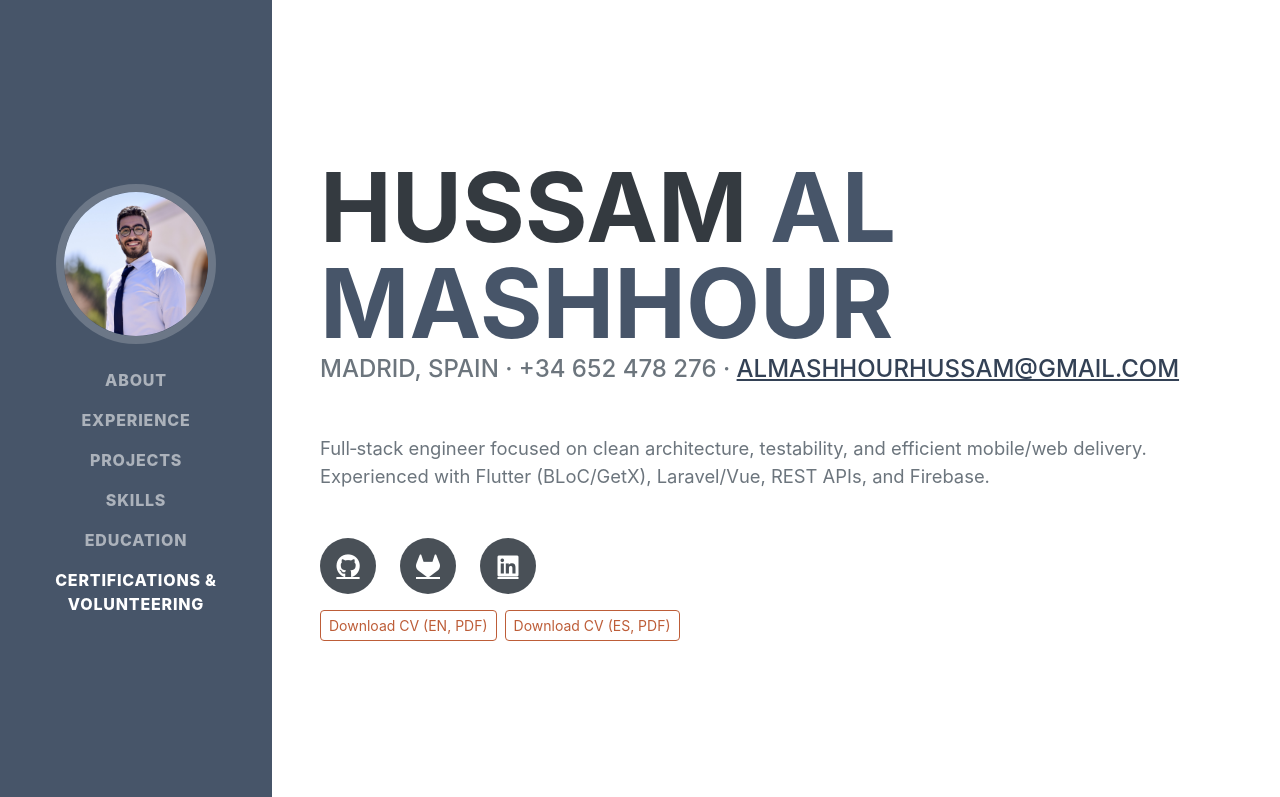
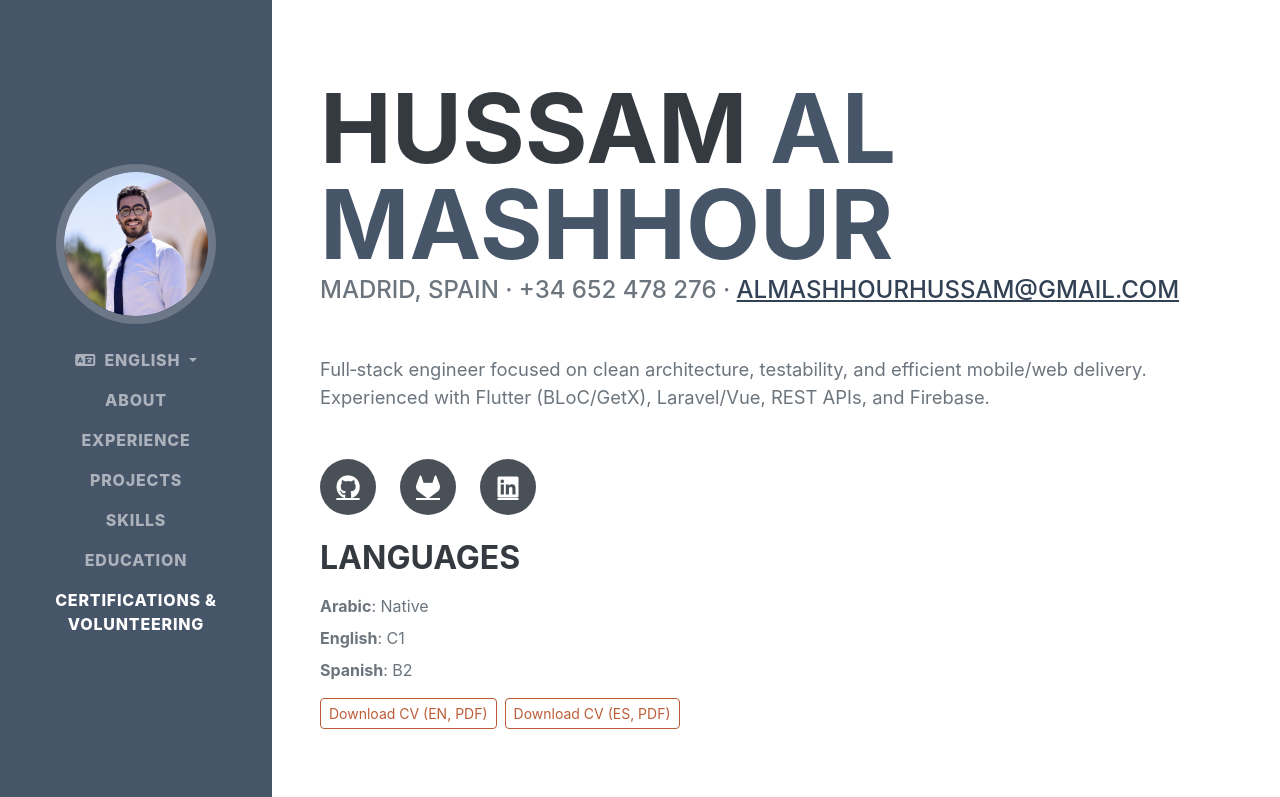
Before and after one commit to hussamalmashhour/portfolio, a plain HTML site: page index.html in a window 1280 px wide. Shown: the top 797 px of the page. Drawn offline with nearby package versions, Linux system fonts and the light colour scheme; a web font is replaced by a local one.

Commit message:
Multi-language Support

```diff
--- a/index.html
+++ b/index.html
@@ -51,6 +51,19 @@
           <li class="nav-item"><a class="nav-link js-scroll-trigger" href="#skills">Skills</a></li>
           <li class="nav-item"><a class="nav-link js-scroll-trigger" href="#education">Education</a></li>
           <li class="nav-item"><a class="nav-link js-scroll-trigger" href="#awards">Certifications &amp; Volunteering</a></li>
+
+          <!-- Language Switcher Dropdown -->
+          <li class="nav-item dropdown">
+            <a class="nav-link dropdown-toggle" href="#" id="languageDropdown" role="button"
+               data-bs-toggle="dropdown" aria-expanded="false">
+              <i class="fas fa-language me-1"></i>
+              <span id="currentLanguage">English</span>
+            </a>
+            <ul class="dropdown-menu dropdown-menu-dark" aria-labelledby="languageDropdown" id="languageDropdownMenu">
+              <li><a class="dropdown-item language-option" href="#" data-lang="en">English</a></li>
+              <li><a class="dropdown-item language-option" href="#" data-lang="es">Español</a></li>
+            </ul>
+          </li>
         </ul>
       </div>
     </nav>
--- a/js/scripts.js
+++ b/js/scripts.js
@@ -1,11 +1,26 @@
 /*!
- * Resume template + JSON renderer (v2)
- * Works with ./data/portfolio.v2.json
- * Section IDs: #about, #experience, #education, #skills, #interests, #awards
+ * Resume template with multi-language support
+ * Loads either portfolio.en.json or portfolio.es.json
  */
 
+// Current language and data
+let currentLanguage = 'en';
+let portfolioData = null;
+
+// Language configuration
+const languageConfig = {
+  en: {
+    file: './data/portfolio.en.json',
+    name: 'English'
+  },
+  es: {
+    file: './data/portfolio.es.json',
+    name: 'Español'
+  }
+};
+
 window.addEventListener('DOMContentLoaded', async () => {
-  // ===== Keep existing behavior (ScrollSpy + responsive toggler) =====
+  // Initialize scrollspy and responsive navbar
   const sideNav = document.body.querySelector('#sideNav');
   if (sideNav) {
     new bootstrap.ScrollSpy(document.body, {
@@ -13,6 +28,7 @@ window.addEventListener('DOMContentLoaded', async () => {
       rootMargin: '0px 0px -40%',
     });
   }
+
   const navbarToggler = document.body.querySelector('.navbar-toggler');
   const responsiveNavItems = [].slice.call(
     document.querySelectorAll('#navbarResponsive .nav-link')
@@ -25,57 +41,107 @@ window.addEventListener('DOMContentLoaded', async () => {
     });
   });
 
-  // ===== Load JSON v2 and render =====
-  try {
-    const data = await fetchJSON('./data/portfolio.v2.json');
-    // console.log('portfolio data:', data);
+  // Initialize language switcher
+  setupLanguageSwitcher();
 
-    applySiteMeta(data.site);
-    applyVisibilityOrder(data.site?.sections || []);
+  // Load data based on saved language preference or browser language
+  const savedLanguage = localStorage.getItem('portfolioLanguage');
+  const browserLanguage = navigator.language.split('-')[0];
+  const defaultLanguage = Object.keys(languageConfig).includes(browserLanguage) ? browserLanguage : 'en';
+  const initialLanguage = savedLanguage || defaultLanguage;
 
-    renderAbout(data.about);
-    renderExperience(data.experience || []);
-    renderProjects(data.projects || []);             // maps to #interests
-    renderSkills(data.skills || {});
-    renderEducation(data.education || []);
-    renderCertsAndVolunteering(
-      data.certifications || [],
-      data.volunteering || []
-    );                                               // both go to #awards
-  } catch (err) {
-    console.error('Failed to load portfolio JSON:', err);
-    const aboutLead = q('#about .lead') || q('#about');
-    if (aboutLead) aboutLead.textContent = 'Unable to load profile data. Please try reloading.';
-  }
+  await loadLanguageData(initialLanguage);
 });
 
-/* ------------------------ helpers ------------------------ */
-const STORAGE_KEY = 'portfolio.v2.json';
+async function loadLanguageData(lang) {
+  try {
+    if (!languageConfig[lang]) {
+      throw new Error(`Language ${lang} not supported`);
+    }
 
-async function fetchJSON(url) {
-  // 1) Session cache for instant reloads
-  const cached = sessionStorage.getItem(STORAGE_KEY);
-  if (cached) {
-    try { return JSON.parse(cached); } catch {}
+    const response = await fetch(languageConfig[lang].file);
+    if (!response.ok) throw new Error(`HTTP ${response.status}`);
+
+    portfolioData = await response.json();
+    currentLanguage = lang;
+    localStorage.setItem('portfolioLanguage', lang);
+
+    // Update UI
+    updateLanguageSwitcher();
+    renderAllContent();
+  } catch (error) {
+    console.error('Failed to load portfolio data:', error);
+
+    // Fallback to English if preferred language fails
+    if (lang !== 'en') {
+      await loadLanguageData('en');
+    } else {
+      showErrorState();
+    }
   }
-  // 2) Let the browser cache the file between visits
-  const res = await fetch(url, { cache: 'force-cache' });
-  if (!res.ok) throw new Error(`HTTP ${res.status}`);
-  const json = await res.json();
-  sessionStorage.setItem(STORAGE_KEY, JSON.stringify(json));
-  return json;
 }
 
+function setupLanguageSwitcher() {
+  const languageOptions = qa('.language-option');
+  languageOptions.forEach(option => {
+    option.addEventListener('click', async (e) => {
+      e.preventDefault();
+      const lang = e.target.getAttribute('data-lang');
+      if (lang !== currentLanguage) {
+        await loadLanguageData(lang);
+      }
+    });
+  });
+}
+
+function updateLanguageSwitcher() {
+  const currentLangEl = q('#currentLanguage');
+  if (currentLangEl) {
+    currentLangEl.textContent = languageConfig[currentLanguage]?.name || 'English';
+  }
+}
+
+function renderAllContent() {
+  if (!portfolioData) return;
+
+  applySiteMeta(portfolioData.site);
+  applyVisibilityOrder(portfolioData.site?.sections || []);
+
+  renderAbout(portfolioData.about);
+  renderExperience(portfolioData.experience || []);
+  renderProjects(portfolioData.projects || []);
+  renderSkills(portfolioData.skills || {});
+  renderEducation(portfolioData.education || []);
+  renderCertsAndVolunteering(
+    portfolioData.certifications || [],
+    portfolioData.volunteering || []
+  );
+  renderLanguages(portfolioData.about?.languages || []);
+}
+
+function showErrorState() {
+  const aboutLead = q('#about .lead') || q('#about');
+  if (aboutLead) {
+    aboutLead.textContent = 'Unable to load profile data. Please try reloading.';
+  }
+}
+
+/* ------------------------ helpers ------------------------ */
 const q  = (sel, root = document) => root.querySelector(sel);
 const qa = (sel, root = document) => Array.from(root.querySelectorAll(sel));
 
 function monthYear(iso) {
   if (!iso) return '';
-  if (iso === 'Present') return 'Present';
+  if (iso === 'Present') return currentLanguage === 'es' ? 'Actual' : 'Present';
+
   const [y, m] = (iso + '').split('-');
   if (!m) return y;
+
   const d = new Date(Number(y), Number(m) - 1, 1);
-  return d.toLocaleString('en', { month: 'long', year: 'numeric' });
+  return d.toLocaleDateString(currentLanguage, {
+    month: 'long',
+    year: 'numeric'
+  });
 }
 
 function escapeHTML(str = '') {
@@ -99,7 +165,7 @@ function applyVisibilityOrder(sections) {
     projects: '#interests',
     skills: '#skills',
     education: '#education',
-    certifications: '#awards', // share with volunteering
+    certifications: '#awards',
     volunteering: '#awards'
   };
 
@@ -202,14 +268,48 @@ function renderAbout(about = {}) {
   }
 }
 
+function renderLanguages(languages = []) {
+  const aboutSection = q('#about .resume-section-content');
+  if (!aboutSection || !languages.length) return;
+
+  // Remove existing languages section if present
+  const existingSection = q('#languages-section');
+  if (existingSection) existingSection.remove();
+
+  const languagesHtml = `
+    <div id="languages-section" class="mt-4">
+      <h3 class="mb-3">${currentLanguage === 'es' ? 'Idiomas' : 'Languages'}</h3>
+      <ul class="list-unstyled">
+        ${languages.map(lang => `
+          <li class="mb-2">
+            <strong>${escapeHTML(lang.name)}</strong>: ${escapeHTML(lang.level)}
+          </li>
+        `).join('')}
+      </ul>
+    </div>
+  `;
+
+  // Append after social icons or download buttons
+  const lastElement = q('.social-icons', aboutSection) ||
+                     q('.btn-outline-primary:last-child', aboutSection) ||
+                     q('.lead', aboutSection);
+
+  if (lastElement) {
+    lastElement.insertAdjacentHTML('afterend', languagesHtml);
+  }
+}
+
 function renderExperience(items = []) {
   const wrap = q('#experience .resume-section-content');
   if (!wrap) return;
 
+  const sectionTitle = currentLanguage === 'es' ? 'Experiencia' : 'Experience';
+  const stackLabel = currentLanguage === 'es' ? 'Tecnologías' : 'Stack';
+
   const blocks = items.map(x => {
     const bullets = (x.highlights || x.bullets || []).map(b => `<li>${b}</li>`).join('');
-    const stack = x.stack?.length ? `<div class="small text-muted mt-2">Stack: ${x.stack.join(', ')}</div>` : '';
-    const when = `${monthYear(x.employment?.start)} – ${x.employment?.end ? monthYear(x.employment.end) : 'Present'}`;
+    const stack = x.stack?.length ? `<div class="small text-muted mt-2">${stackLabel}: ${x.stack.join(', ')}</div>` : '';
+    const when = `${monthYear(x.employment?.start)} – ${x.employment?.end ? monthYear(x.employment.end) : currentLanguage === 'es' ? 'Actual' : 'Present'}`;
     const loc = [x.company, x.location].filter(Boolean).join(' — ');
 
     return `
@@ -226,19 +326,22 @@ function renderExperience(items = []) {
     `;
   }).join('');
 
-  wrap.innerHTML = `<h2 class="mb-5">Experience</h2>${blocks}`;
+  wrap.innerHTML = `<h2 class="mb-5">${sectionTitle}</h2>${blocks}`;
 }
 
 function renderProjects(items = []) {
   const wrap = q('#interests .resume-section-content');
   if (!wrap) return;
 
+  const sectionTitle = currentLanguage === 'es' ? 'Proyectos' : 'Projects';
+  const stackLabel = currentLanguage === 'es' ? 'Tecnologías' : 'Stack';
+
   const blocks = items.map(p => {
     const links = (p.links || []).map(l =>
       `<a class="me-2" href="${escapeHTML(l.href)}" target="_blank" rel="noreferrer">${escapeHTML(l.label)}</a>`
     ).join('');
     const outcomes = (p.outcomes || []).map(o => `<li>${o}</li>`).join('');
-    const stack = p.stack?.length ? `<div class="small text-muted mt-1">Stack: ${p.stack.join(', ')}</div>` : '';
+    const stack = p.stack?.length ? `<div class="small text-muted mt-1">${stackLabel}: ${p.stack.join(', ')}</div>` : '';
 
     return `
       <div class="mb-4">
@@ -253,12 +356,14 @@ function renderProjects(items = []) {
     `;
   }).join('');
 
-  wrap.innerHTML = `<h2 class="mb-5">Projects</h2>${blocks}`;
+  wrap.innerHTML = `<h2 class="mb-5">${sectionTitle}</h2>${blocks}`;
 }
 
 function renderSkills(skills = {}) {
   const wrap = q('#skills .resume-section-content');
   if (!wrap) return;
+
+  const sectionTitle = currentLanguage === 'es' ? 'Habilidades' : 'Skills';
 
   const categoryBlocks = (skills.categories || []).map(cat => {
     const items = (cat.items || []).map(it => {
@@ -285,7 +390,7 @@ function renderSkills(skills = {}) {
   }).join('');
 
   wrap.innerHTML = `
-    <h2 class="mb-5">Skills</h2>
+    <h2 class="mb-5">${sectionTitle}</h2>
     ${categoryBlocks}
   `;
 }
@@ -294,24 +399,32 @@ function renderEducation(items = []) {
   const wrap = q('#education .resume-section-content');
   if (!wrap) return;
 
+  const sectionTitle = currentLanguage === 'es' ? 'Educación' : 'Education';
+  const coursesLabel = currentLanguage === 'es' ? 'Cursos seleccionados' : 'Selected courses';
+  const thesisLabel = currentLanguage === 'es' ? 'Tesis' : 'Thesis';
+
   const blocks = items.map(e => `
     <div class="d-flex flex-column flex-md-row justify-content-between mb-5">
       <div class="flex-grow-1">
         <h3 class="mb-0">${escapeHTML(e.school || '')}</h3>
         <div class="subheading mb-3">${escapeHTML(e.degree || '')}${e.location ? ' — ' + escapeHTML(e.location) : ''}</div>
-        ${e.courses?.length ? `<div class="small">Selected courses: ${e.courses.map(escapeHTML).join(', ')}</div>` : ''}
-        ${e.thesis ? `<div class="small text-muted mt-1">Thesis: ${escapeHTML(e.thesis)}</div>` : ''}
+        ${e.courses?.length ? `<div class="small">${coursesLabel}: ${e.courses.map(escapeHTML).join(', ')}</div>` : ''}
+        ${e.thesis ? `<div class="small text-muted mt-1">${thesisLabel}: ${escapeHTML(e.thesis)}</div>` : ''}
       </div>
       <div class="flex-shrink-0"><span class="text-primary">${escapeHTML(e.start || '')} – ${escapeHTML(e.end || '')}</span></div>
     </div>
   `).join('');
 
-  wrap.innerHTML = `<h2 class="mb-5">Education</h2>${blocks}`;
+  wrap.innerHTML = `<h2 class="mb-5">${sectionTitle}</h2>${blocks}`;
 }
 
 function renderCertsAndVolunteering(certs = [], volunteering = []) {
   const wrap = q('#awards .resume-section-content');
   if (!wrap) return;
+
+  const sectionTitle = currentLanguage === 'es' ? 'Certificaciones y Voluntariado' : 'Certifications & Volunteering';
+  const certsTitle = currentLanguage === 'es' ? 'Certificaciones' : 'Certifications';
+  const volTitle = currentLanguage === 'es' ? 'Voluntariado' : 'Volunteering';
 
   const certList = certs.map(c => `
     <li><strong>${escapeHTML(c.name || '')}</strong> — ${escapeHTML(c.issuer || '')} (${monthYear(c.start)} – ${monthYear(c.end)})</li>
@@ -326,8 +439,8 @@ function renderCertsAndVolunteering(certs = [], volunteering = []) {
   `).join('');
 
   wrap.innerHTML = `
-    <h2 class="mb-5">Certifications & Volunteering</h2>
-    ${certList ? `<h5 class="mt-2">Certifications</h5><ul>${certList}</ul>` : ''}
-    ${volList ? `<h5 class="mt-3">Volunteering</h5><ul>${volList}</ul>` : ''}
+    <h2 class="mb-5">${sectionTitle}</h2>
+    ${certList ? `<h5 class="mt-2">${certsTitle}</h5><ul>${certList}</ul>` : ''}
+    ${volList ? `<h5 class="mt-3">${volTitle}</h5><ul>${volList}</ul>` : ''}
   `;
 }
```
Also changed, not shown: data/portfolio.es.json (added, +37 -0 lines), data/portfolio.en.json (renamed from data/portfolio.v2.json).
